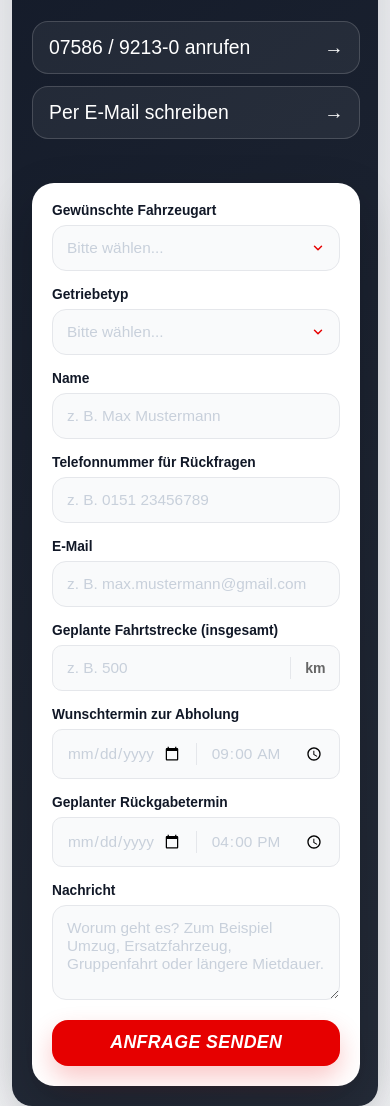
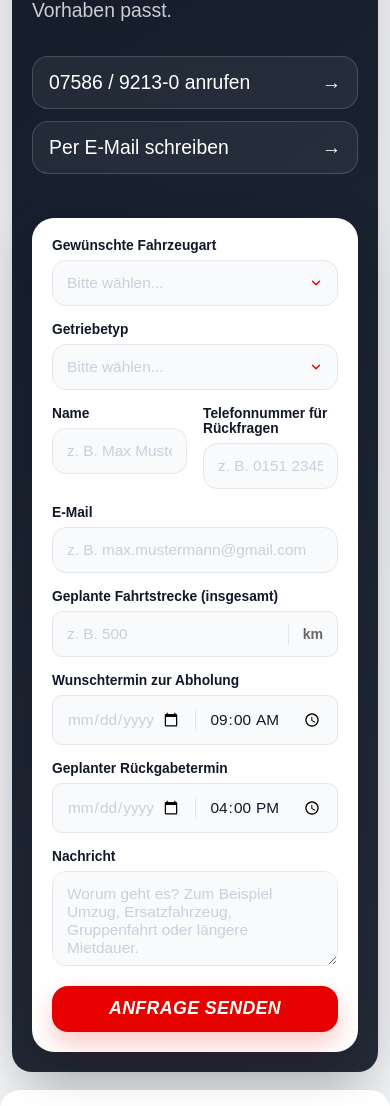
Before and after one commit to Heinzeldavidmann/autovermietung-heinzelmann, a website: page index.html in a window 390 px wide. Shown: the part 3276-4382 px from the top of the page. Drawn offline with Linux system fonts and the light colour scheme.

Commit message:
fixed mobile contact

```diff
--- a/index.html
+++ b/index.html
@@ -193,12 +193,12 @@
                     </div>
                 </div>
 
-                <div class="field">
+                <div class="field field-pair-mobile">
                     <label for="name">Name</label>
                     <input type="text" id="name" name="name" placeholder="z. B. Max Mustermann" required>
                 </div>
 
-                <div class="field">
+                <div class="field field-pair-mobile">
                     <label for="telefon">Telefonnummer für Rückfragen</label>
                     <input type="tel" id="telefon" name="telefon" placeholder="z. B. 0151 23456789" inputmode="tel" autocomplete="tel" pattern="^\+?[0-9 ()/\-]{6,}$" title="Bitte geben Sie eine gültige Telefonnummer ein." required>
                 </div>
--- a/style.css
+++ b/style.css
@@ -1618,6 +1618,12 @@ form:not(.inquiry-form) button:hover {
 
 .inquiry-form input[type="date"],
 .inquiry-form input[type="time"] {
+    color: var(--color-dark) !important;
+    -webkit-text-fill-color: var(--color-dark) !important;
+}
+
+.inquiry-form input[type="date"]:invalid,
+.inquiry-form input[type="time"]:invalid {
     color: #c8d0db !important;
     -webkit-text-fill-color: #c8d0db !important;
 }
@@ -2443,6 +2449,16 @@ form:not(.inquiry-form) button:hover {
     }
 }
 
+@media (max-width: 480px) {
+    .form-grid {
+        grid-template-columns: 1fr 1fr;
+    }
+
+    .form-grid .field:not(.field-pair-mobile) {
+        grid-column: 1 / -1;
+    }
+}
+
 @media (max-width: 768px) and (min-width: 601px) {
     .rental-card-grid,
     .vehicle-container {
```
